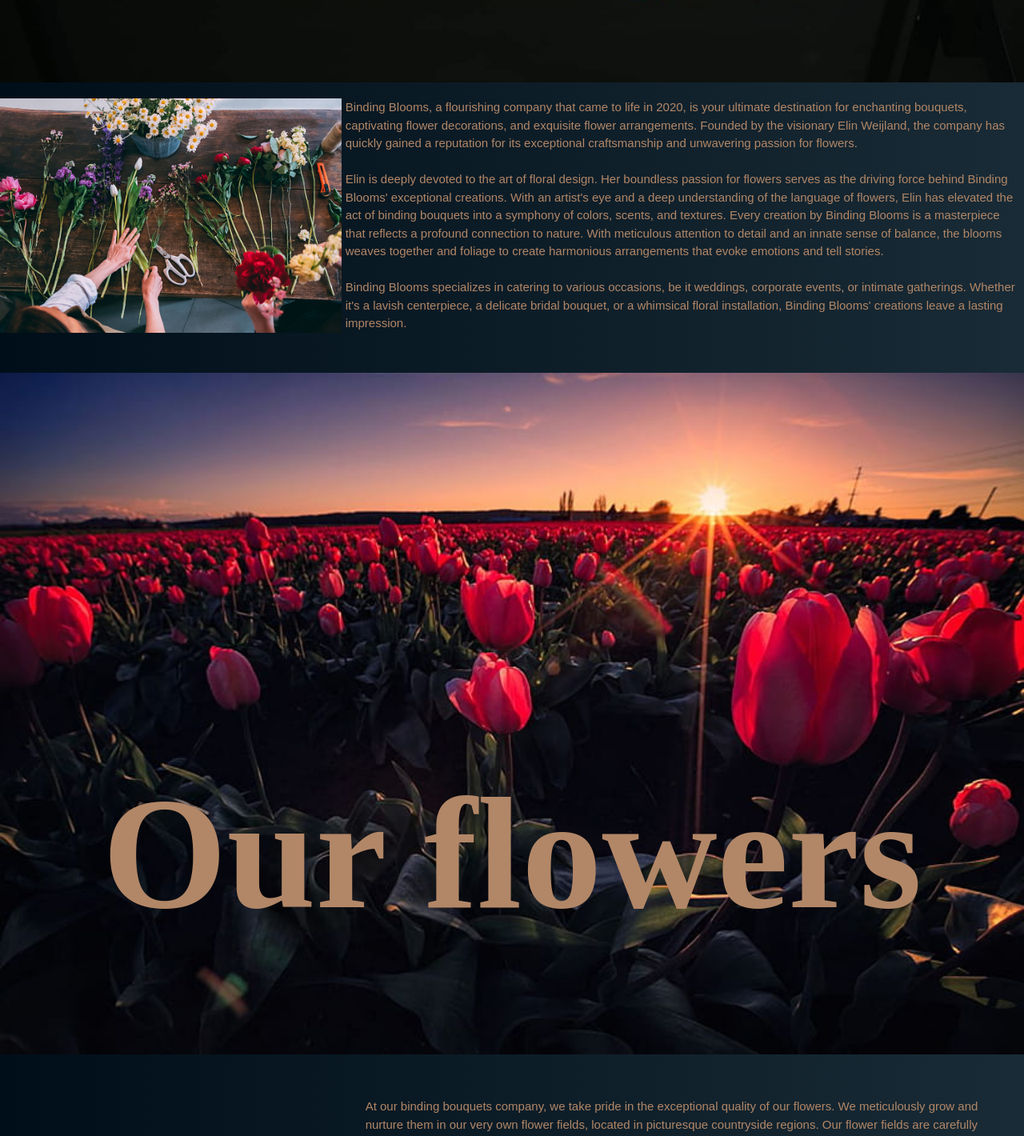
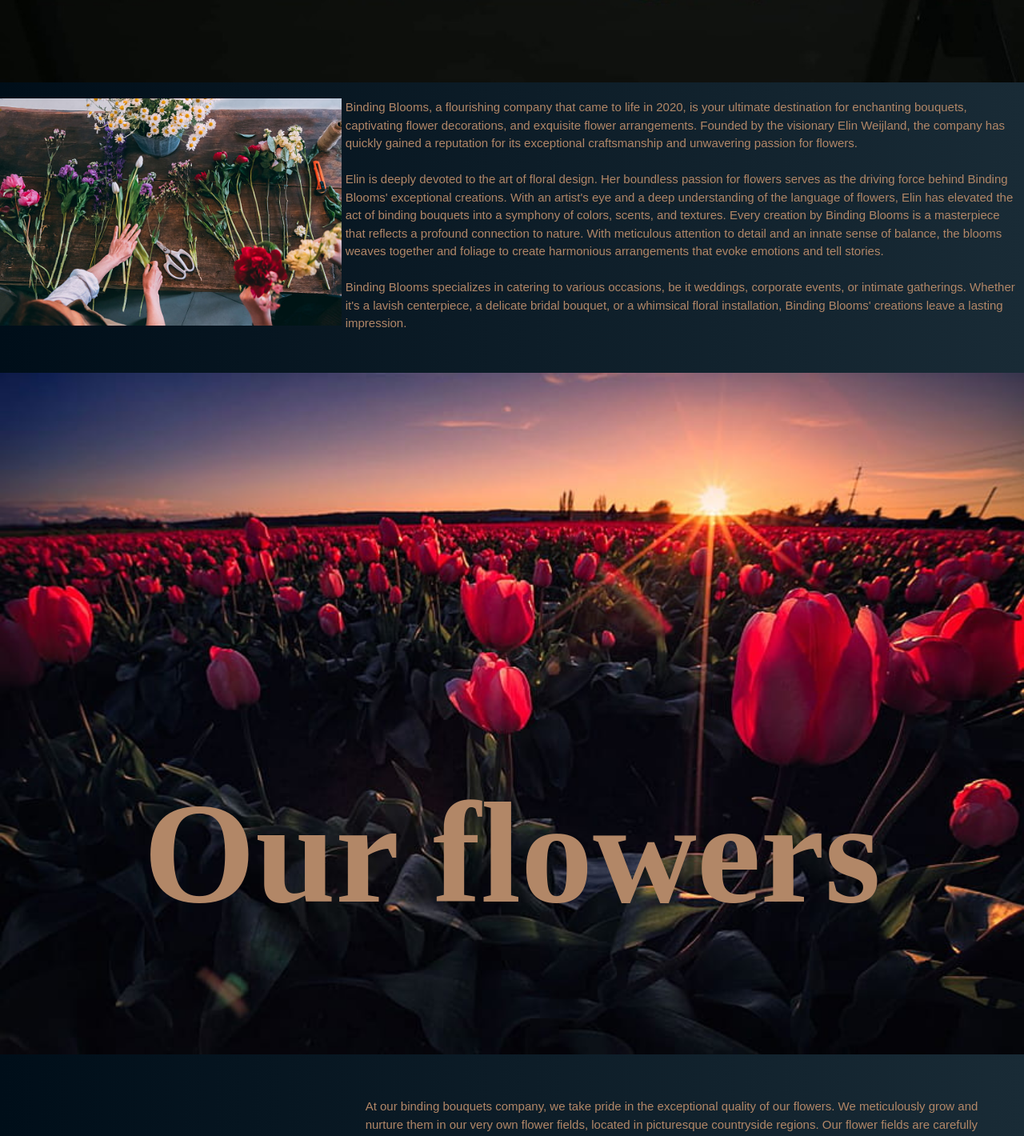
Before and after one commit to JennyWeij/BindingBlooms, a React (Vite) app: page / in a window 1280 px wide. Shown: the part 751-2171 px from the top of the page at 80% size. Built offline with nearby package versions, Linux system fonts and the light colour scheme.

Commit message:
fixat responsivitet på texterna about us, our flowers och our courses

```diff
--- a/src/pages/AboutPage.tsx
+++ b/src/pages/AboutPage.tsx
@@ -25,9 +25,9 @@ function AboutPage() {
             <Box
               position="absolute"
               textAlign="end"
-              fontSize={{ base: "65px", md: "200px" }}
+              fontSize={{ base: "65px", md: "100px", lg: "200px" }}
               fontWeight="bold"
-              mt={{ base: "150px", md: "400px" }}
+              mt={{ base: "180px", md: "300px", lg: "400px" }}
               color="#B28767"
               fontFamily="Baskerville"
             >
@@ -37,13 +37,13 @@ function AboutPage() {
 
           {/* GRID */}
           <Grid
-            templateColumns={{ base: "1fr", md: "1fr 2fr" }}
+            templateColumns={{ base: "1fr", md: "1fr 2fr", l: "1fr 2fr" }}
             maxW="100%"
             bg="linear-gradient(to right, #000E19, #192B36)"
             justifyContent="center"
             mt="50px"
           >
-            <Box gridColumn={{ base: "1", md: "1" }}>
+            <Box gridColumn={{ base: "1", md: "1", l: "1" }}>
               <Box
                 display="flex"
                 alignItems="center"
--- a/src/pages/CoursesPage.tsx
+++ b/src/pages/CoursesPage.tsx
@@ -24,9 +24,9 @@ function CoursesPage() {
           <Box
             position="absolute"
             textAlign="center"
-            mt={{ base: "150px", md: "400px" }}
-            fontSize={{ base: "65px", md: "200px" }}
+            fontSize={{ base: "65px", md: "100px", lg: "180px" }}
             fontWeight="bold"
+            mt={{ base: "180px", md: "300px", lg: "400px" }}
             color="#d7ac8a"
             fontFamily="Baskerville"
           >
--- a/src/pages/FlowersPage.tsx
+++ b/src/pages/FlowersPage.tsx
@@ -24,10 +24,10 @@ function FlowersPage() {
           <Box
             position="absolute"
             textAlign="center"
-            fontSize={{ base: "65px", md: "200px" }}
             color="#B28767"
             fontWeight="bold"
-            mt={{ base: "150px", md: "400px" }}
+            fontSize={{ base: "60px", md: "100px", lg: "180px" }}
+            mt={{ base: "180px", md: "300px", lg: "400px" }}
             fontFamily="Baskerville"
           >
             Our flowers
--- a/src/pages/StartPage.tsx
+++ b/src/pages/StartPage.tsx
@@ -38,6 +38,7 @@ function StartPage() {
           maxW="100%"
           mt="20px"
           justifyItems="center"
+          alignItems="start"
         >
           <Box gridColumn={{ base: "1", md: "1" }}>
             <Box
```
